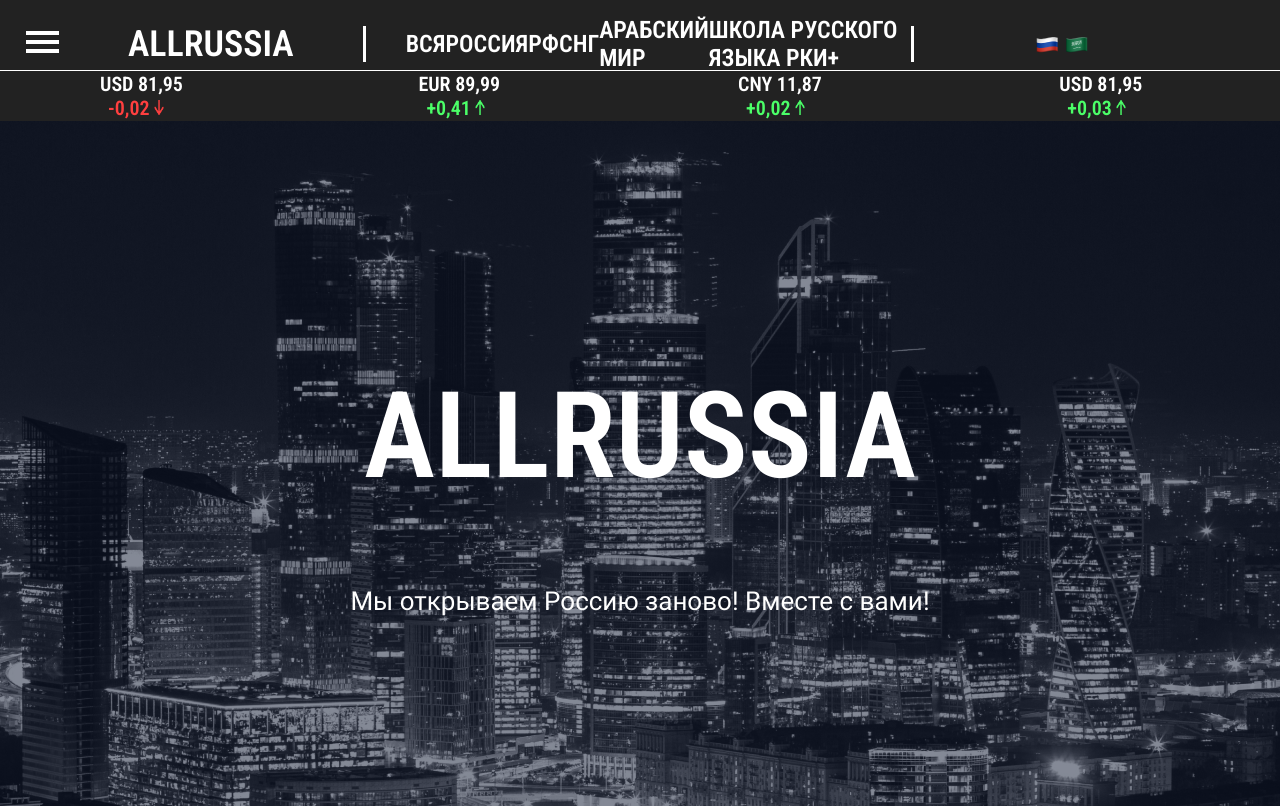
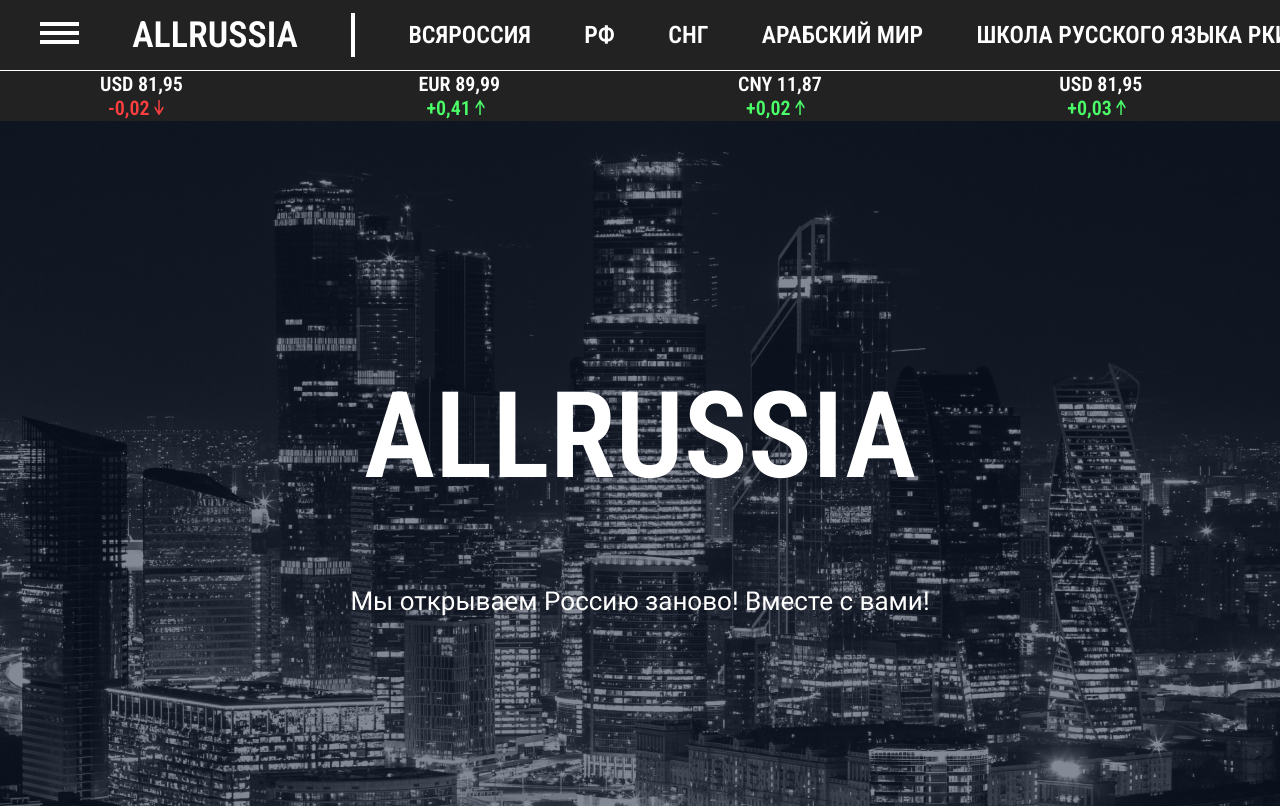
Before and after one commit to nsstnc/AllRussia-backend, a Vue app in the folder frontend/: page / in a window 1280 px wide. Shown: the top 808 px of the page. Built offline with nearby package versions, Linux system fonts and the light colour scheme.

Commit message:
fixed header

```diff
--- a/frontend/src/components/layouts/HeaderDefault.vue
+++ b/frontend/src/components/layouts/HeaderDefault.vue
@@ -9,26 +9,20 @@
             <span></span>
           </div>
         </button >
-        <span class="header__logo">ALLRUSSIA</span>
-        <div class="vertical-line"></div>
       </div>
-      <div class="item item_2">
-
-        <ul class="header__list">
-          <li class="header__items">ВСЯРОССИЯ</li>
-          <li class="header__items">РФ</li>
-          <li class="header__items">СНГ</li>
-          <li class="header__items">АРАБСКИЙ МИР</li>
-          <li class="header__items">ШКОЛА РУССКОГО ЯЗЫКА РКИ+</li>
-          <li class="vertical-line"></li>
-        </ul>
-
+      <div class="wrapper">
+        <div class="menu__container">
+          <div class="header__logo">ALLRUSSIA</div>
+          <div class="vertical__line"></div>
+          <div class="header__items">ВСЯРОССИЯ</div>
+          <div class="header__items">РФ</div>
+          <div class="header__items">СНГ</div>
+          <div class="header__items">АРАБСКИЙ МИР</div>
+          <div class="header__items">ШКОЛА РУССКОГО ЯЗЫКА РКИ+</div>
+          <div class="vertical__line"></div>
+          <div class="header__items"><img class="img" src="@/assets/yarussski.png" alt=""></div>
+        </div>
       </div>
-
-      <div class="item item_3">
-        <img class="img" src="@/assets/yarussski.png" alt="">
-      </div>
-
     </div>
 
     <div class="divider"></div>
@@ -60,35 +54,42 @@
 </script>
 
 <style scoped>
-
 .header {
+  display: flex;
+  align-items: center;
   font-family: "Roboto Condensed";
   font-weight: bold;
-  display: grid;
-  align-items: center;
-  grid-template-columns: 1fr 1.5fr 1fr;
   background-color: #222222;
   color: #FFFFFF;
   height: 70px;
-  position: fixed; /* Добавляем это свойство */
-  top: 0; /* Устанавливаем заголовок в верхней части страницы */
-  left: 0; /* Растягиваем заголовок на всю ширину слева */
-  right: 0; /* Растягиваем заголовок на всю ширину справа */
-  z-index: 1000; /* Убедитесь, что заголовок находится поверх других элементов */
+  position: fixed;
+  width: 100%;
+  z-index: 1000;
 }
-.menu-icon {
-  padding-left: 26px;
+
+.menu__container {
+  width: 1440px;
+  margin: auto;
+  display: flex;
+  justify-content: space-evenly;
+  align-items: center;
 }
-.img {
-  padding-right: 70px;
+
+.vertical__line {
+  border: 2px solid white;
+  height: 40px;
 }
-.menu-icon span {
+
+.menu-icon > span {
   display: block;
-  width: 33px;
-  height: 4px;
+  width: 35px;
   margin-bottom: 5px;
-  background: #FFFFFF;
+  border: 2px solid white;
   transition: all 0.3s ease-in-out;
+}
+
+.menu-icon > span:last-child {
+  margin-bottom: 0;
 }
 
 .menu-icon.open span:nth-child(1) {
@@ -104,42 +105,22 @@
 }
 
 .header__logo {
+  cursor: default;
   font-size: 36px;
 }
 
 .header__items {
+  cursor: pointer;
   font-size: 24px;
 }
 
-.item_1 {
+.header__list {
+  display: flex;
   align-items: center;
-  display: flex;
-  justify-content: space-between;
-}
-
-.header__list {
-  align-items: center;
-  display: flex;
-  justify-content: space-between;
+  margin: 0 auto;
   list-style: none;
+  padding: 0;
   font-size: 16px;
-}
-
-.item_3{
-  display: flex;
-  justify-content: center;
-  align-items: center;
-}
-
-.search-input {
-  margin-left: 26px;
-  width: 237px;
-  height: 33px;
-  font-size: 16px;
-  padding-left: 40px;
-  color: #FFFFFF;
-  background-color: #333333;
-  border: none;
 }
 
 .divider {
@@ -148,26 +129,21 @@
 }
 
 .header__btn {
-  border: none; /* Убираем стандартные границы кнопки */
-  cursor: pointer; /* Добавляем стиль курсора, указывающего на возможность клика */
-  background-color: transparent; /* Делаем фон кнопки прозрачным */
-  padding: 0; /* Убираем внутренние отступы */
+  margin-left: 40px;
+  border: none;
+  cursor: pointer;
+  background-color: transparent;
+  padding: 0;
 }
 
 .image-button img {
-  width: 50px; /* Устанавливаем желаемую ширину изображения */
-  height: auto; /* Автоматически рассчитываем высоту, чтобы сохранить пропорции */
-  display: block; /* Убираем возможные отступы вокруг изображения */
+  width: 50px;
+  height: auto;
+  display: block;
 }
 
 .content {
   transition: transform 0.3s ease-out;
 }
-.vertical-line {
-  height: 36px;
-  border-left: 3px solid white; /* задаем стиль и цвет вертикальной линии */
-}
-
-
 
 </style>
```
